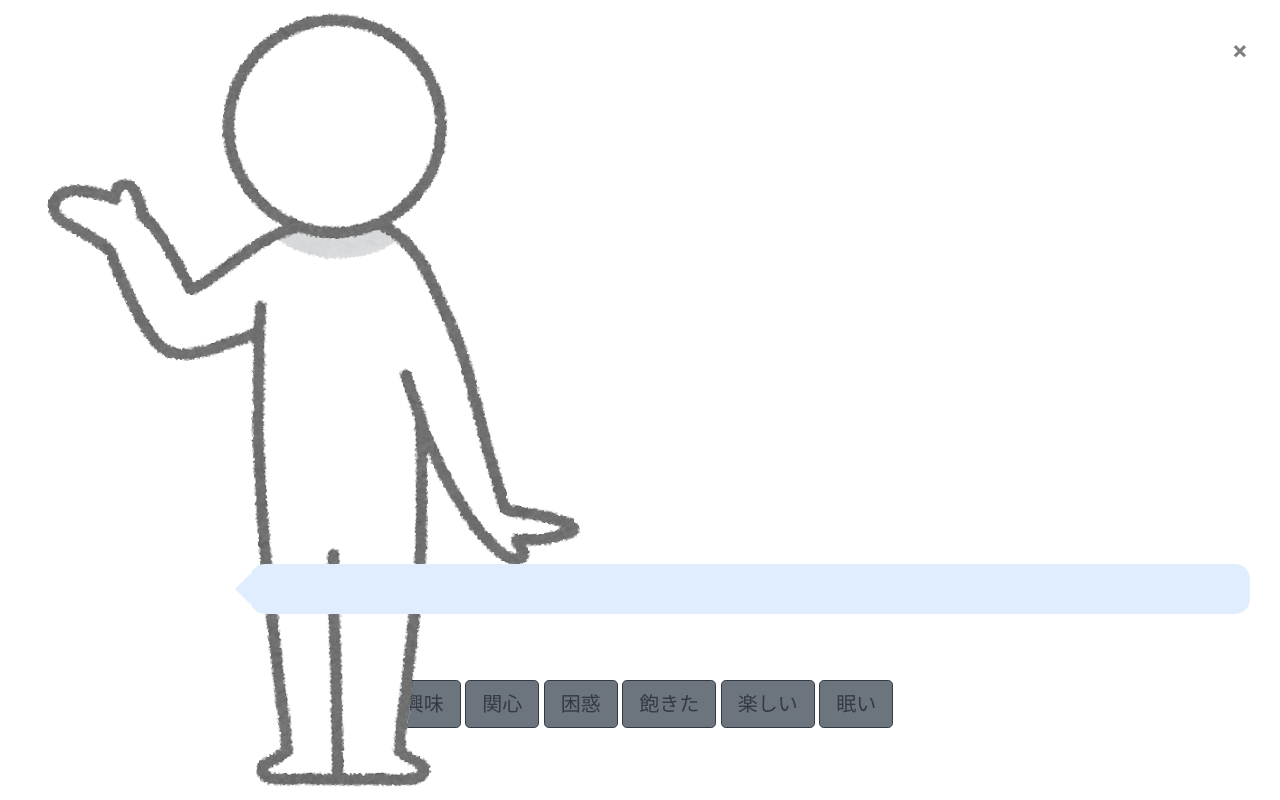
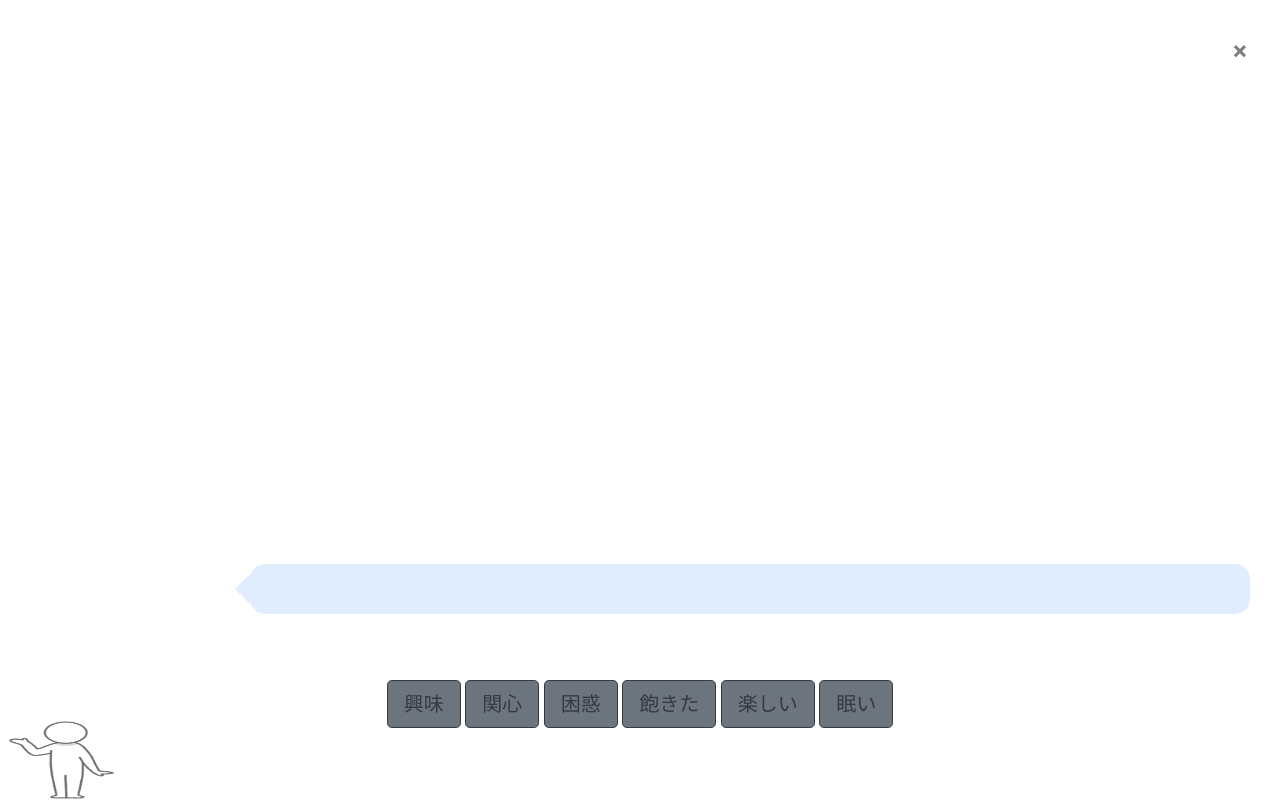
Before and after one commit to syo1123/typical_mind_model, a Flask app: template app/templates/library.html in a window 1280 px wide. Run offline with Flask 2, Linux system fonts and the light colour scheme; the template is opened without the code that fills it, so the values that code supplies are empty; some libraries are stand-ins or nearby versions.

Commit message:
tour app

```diff
--- /dev/null
+++ b/app/static/css/tour.css
@@ -0,0 +1,4 @@
+img.pos{
+  width:10%;
+  height:10%;
+}
--- a/app/templates/base.html
+++ b/app/templates/base.html
@@ -5,6 +5,7 @@
     <link rel="stylesheet" href="https://stackpath.bootstrapcdn.com/bootstrap/4.3.1/css/bootstrap.min.css" integrity="sha384-ggOyR0iXCbMQv3Xipma34MD+dH/1fQ784/j6cY/iJTQUOhcWr7x9JvoRxT2MZw1T" crossorigin="anonymous">
     <link rel="stylesheet" href="../static/css/message.css">
     <link rel="stylesheet" href="../static/css/main.css">
+    <link rel="stylesheet" href="../static/css/tour.css">
     {% if title == "本館" %}
     <link rel="stylesheet" href="../static/css/main_building.css">
     {% elif title == "一号館" %}
@@ -21,7 +22,7 @@
     <title>{{title}}</title>
 </head>
 <body>
-    <img src="./static/images/tourlist.png" class="pos">
+    <img src="./static/images/tourlist.png" class="pos" width="400px">
     <div class="text-space">
         <div class="balloon1-left">
             <p>{{ message }}</p>
--- a/app/templates/final.html
+++ b/app/templates/final.html
@@ -44,7 +44,7 @@
 
     <div class="emotions">
         <div class="inner">
-            <input type="submit" class="btn btn-outline-dark bg-secondary btn-lg" name="final_return" onClick="location.href='/turn_opening'" value="ツアーを終了する" >
+            <input type="submit" class="btn btn-outline-dark bg-secondary btn-lg" name="final_return" onClick="location.href='/turn_opening'" value="次のツアーに進む" >
         </div>
     </div>
 
--- a/runserver.py
+++ b/runserver.py
@@ -4,4 +4,4 @@
 os.chdir(os.path.dirname(os.path.abspath(__file__)))
 
 if __name__ == "__main__":
-    app.run(debug=True, host="0.0.0.0", port=9999)
+    app.run(debug=False, host="0.0.0.0", port=8080)
```
